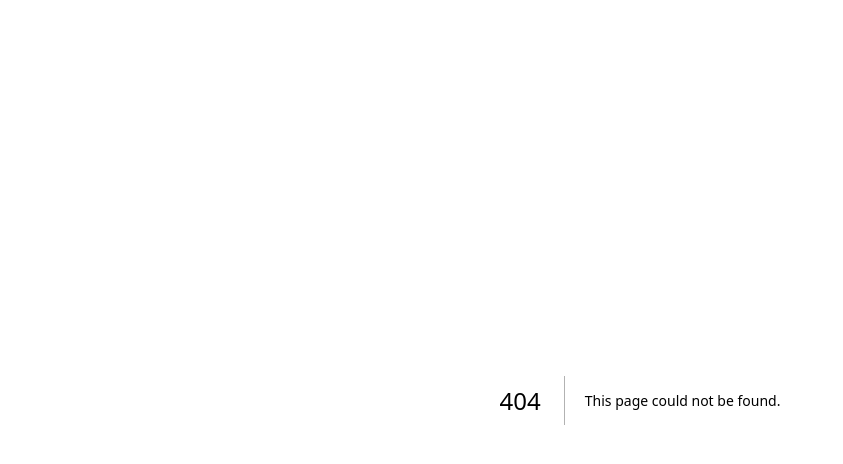
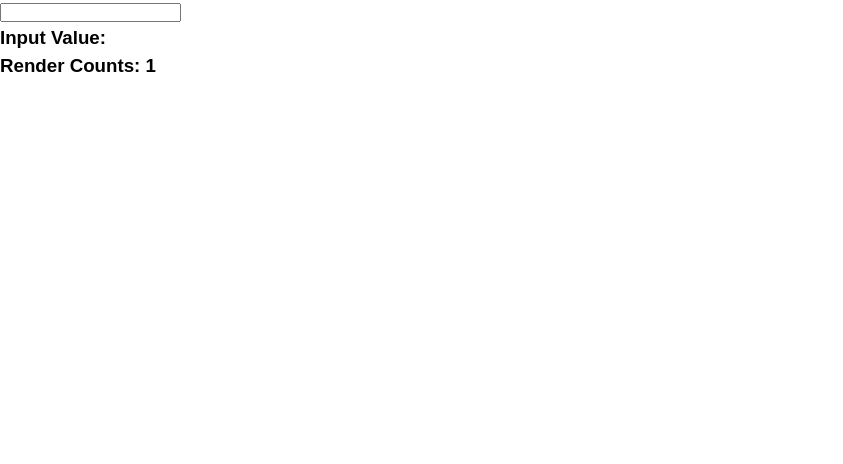
Before and after one commit to radshodam/memoization, a Next.js app in the folder memoization/: page /ex9 in a window 1280 px wide. Before the commit this address had no page. Shown: the top 464 px of the page, without its empty margins (0-843 px from the left). Built offline with nearby package versions, Linux system fonts and the light colour scheme; a web font is replaced by a local one.

Commit message:
add example 3 useref state

```diff
--- /dev/null
+++ b/memoization/pages/ex9/index.jsx
@@ -0,0 +1,24 @@
+import React, { useEffect, useRef, useState } from "react";
+
+export default function Index() {
+  const [title, setTitle] = useState("");
+
+  // const [rendersCount, setRendersCount] = useState(1)
+
+  const rendersCount = useRef(1); // {current: 1}
+
+  useEffect(() => {
+    rendersCount.current = rendersCount.current + 1;
+  });
+  return (
+    <div>
+      <input
+        type="text"
+        value={title}
+        onChange={(e) => setTitle(e.target.value)}
+      />
+      <h3>Input Value: {title}</h3>
+      <h3>Render Counts: {rendersCount.current}</h3>
+    </div>
+  );
+}
```
